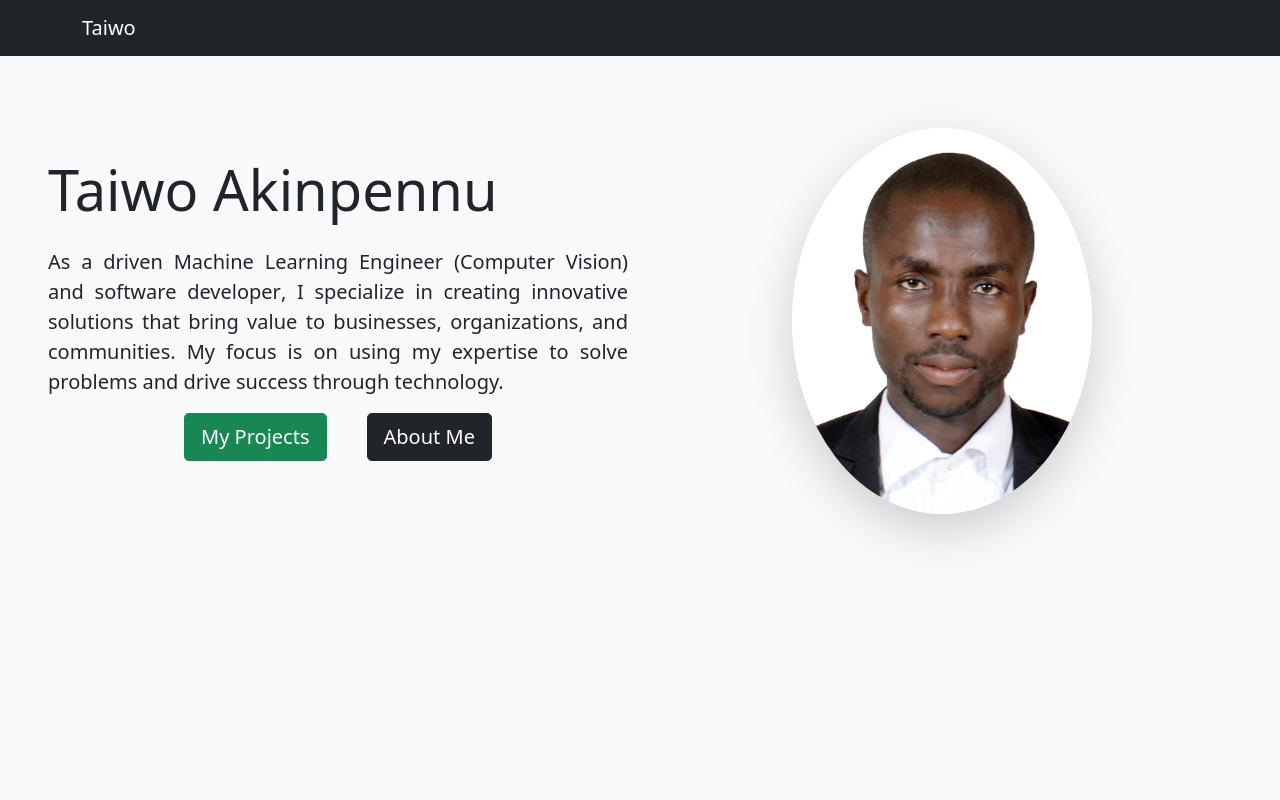
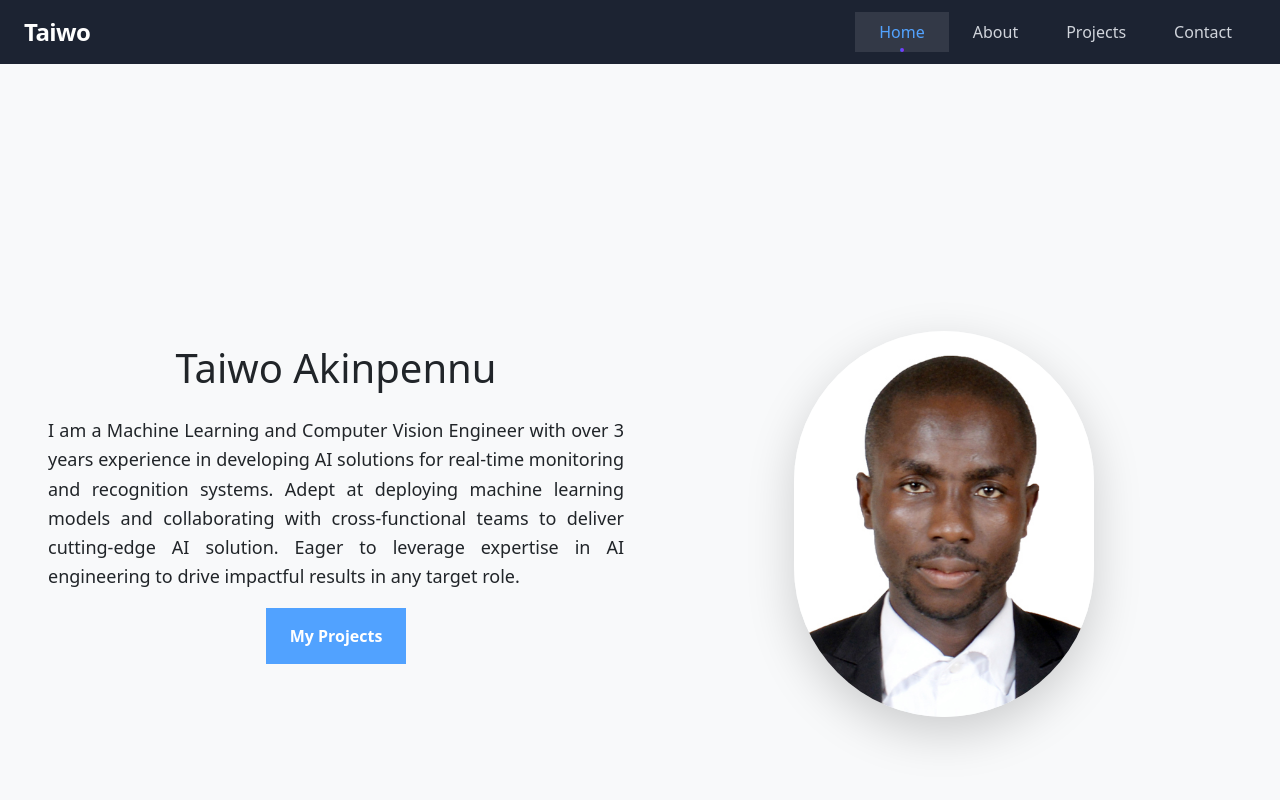
Before and after one commit to riyeba/My_Portfolio, a React (Vite) app: page / in a window 1280 px wide. Shown: the top 800 px of the page. Built offline with nearby package versions, Linux system fonts and the light colour scheme.

Commit message:
6:04 @9/6/2025

```diff
--- a/src/Home.jsx
+++ b/src/Home.jsx
@@ -1,67 +1,78 @@
-import React, { useEffect } from "react";
-import Aos from "aos";
-import "aos/dist/aos.css"; // Import AOS styles
-import { Container, Row, Col, Button, Image } from "react-bootstrap"; // Import necessary components from React Bootstrap
-import { Link } from "react-router-dom";
+import React, { useEffect, useState } from "react";
+import { useNavigate } from "react-router";
 
 const Home = () => {
+  const [isVisible, setIsVisible] = useState(false);
+
   useEffect(() => {
-    // Initialize AOS on component mount
-    Aos.init({ duration: 1000 }); // You can change the duration as needed
+    // Initialize animation on component mount (replaces AOS)
+    const timer = setTimeout(() => {
+      setIsVisible(true);
+    }, 100);
+
+    return () => clearTimeout(timer);
   }, []);
 
+   const navigate = useNavigate();
+
   return (
-    <Container fluid className="p-5 min-vh-100" style={{ backgroundColor: "#f8f9fa" }}>
+    <div className="w-full p-5 min-h-screen" style={{ backgroundColor: "#f8f9fa" }}>
       {/* Main container with padding and light background */}
 
-      <Row className="align-items-center">
+      <div className="flex items-center min-h-screen">
         {/* Row to center-align the content */}
 
-        <Col xs={12} md={6} className="text-center text-md-start">
+        <div className="w-full grid grid-cols-1 md:grid-cols-2 gap-8 items-center">
+
+          <div className="text-center md:text-left">
             {/* Left Column for text and buttons */}
-          <h1 className="display-4 font-weight-bold mb-4" data-aos="zoom-in">
+            <h1 className={`text-4xl md:text-5xl font-bold mb-4 transition-all duration-1000 ${
+              isVisible ? 'scale-100 opacity-100' : 'scale-95 opacity-0'
+            }`}>
               Taiwo Akinpennu
             </h1>
-          <p className="lead mb-3 text-justify" data-aos="zoom-in">
-            As a driven <strong> Machine Learning Engineer (Computer Vision) and software developer</strong>, I specialize in creating innovative solutions that bring value to businesses,
-            organizations, and communities. My focus is on using my expertise to solve problems and drive success through technology.
+            <p className={`text-lg mb-3 text-justify leading-relaxed transition-all duration-1000 delay-200 ${
+              isVisible ? 'scale-100 opacity-100' : 'scale-95 opacity-0'
+            }`}>
+              I am a Machine Learning and Computer Vision Engineer with over 3 years experience in developing AI solutions for real-time monitoring and recognition systems. Adept at deploying machine learning models and collaborating with cross-functional
+              teams to deliver cutting-edge AI solution. Eager to leverage expertise in AI engineering to drive
+              impactful results in any target role.
             </p>
-          <div data-aos="zoom-in">
+            <div className={`transition-all duration-1000 delay-400 ${
+              isVisible ? 'scale-100 opacity-100' : 'scale-95 opacity-0'
+            }`}>
               {/* Buttons for navigating to projects and about sections */}
-            <Row className="d-flex justify-content-center">
-              <Col xs="auto" className="mb-3 mb-md-0">
-                <Link to="/twoproject">
-                  <Button variant="success" size="lg" className="me-3">
+              <div className="flex justify-center">
+                <div className="mb-3 md:mb-0">
+                  <button
+                    onClick={() => {
+                      // In your real app, use: navigate('/mlearning') or Link component
+                      // console.log('Navigate to /mlearning');
+                      navigate("/mlearning")
+                    }}
+                    className="bg-blue-400 hover:bg-green-700 text-white font-semibold py-3 px-6 rounded-lg text-lg mr-3 transition-colors duration-200"
+                  >
                     My Projects
-                  </Button>
-                </Link>
-              </Col>
-              <Col xs="auto">
-                <Link to="/about">
-                  <Button variant="dark" size="lg">
-                    About Me
-                  </Button>
-                </Link>
-              </Col>
-            </Row>
+                  </button>
                 </div>
-        </Col>
+              </div>
+            </div>
+          </div>
 
-        <Col xs={12} md={6} className="d-flex justify-content-center">
+          <div className="flex justify-center">
             {/* Right Column for Image */}
             <img
               src="/images/Photo.jpg"
               alt="Taiwo Akinpennu"
-            className="rounded-circle shadow-lg mt-4 img-fluid" // img-fluid ensures the image is responsive
-            data-aos="zoom-in" // Apply zoom-in effect to the image
+              className={`rounded-full shadow-lg mt-4 w-full h-auto max-w-xs transition-all duration-1000 delay-600 ${
+                isVisible ? 'scale-100 opacity-100' : 'scale-95 opacity-0'
+              }`}
               style={{ maxWidth: "300px" }} // Ensures image does not get too large on large screens
             />
-        </Col>
-      </Row>
-
-
-
-    </Container>
+          </div>
+        </div>
+      </div>
+    </div>
   );
 };
 
--- a/src/NavBar.jsx
+++ b/src/NavBar.jsx
@@ -1,38 +1,146 @@
-
-
-import React, { useState } from 'react';
-import { Navbar, Nav, Container } from 'react-bootstrap';
-import { Link } from 'react-router-dom'; // For navigation
+import React, { useState, useEffect } from 'react';
 
 const NavBar = () => {
-  // State to track the navbar collapse
-  const [isCollapsed, setIsCollapsed] = useState(true);
+  const [isOpen, setIsOpen] = useState(false);
+  const [scrolled, setScrolled] = useState(false);
+  const [activeLink, setActiveLink] = useState('/'); // Mock active link for demo
 
-  // Function to handle nav item click and close the navbar
-  const handleNavItemClick = () => {
-    setIsCollapsed(true); // Collapse the navbar
+  // Handle scroll effect
+  useEffect(() => {
+    const handleScroll = () => {
+      const isScrolled = window.scrollY > 10;
+      setScrolled(isScrolled);
+    };
+
+    window.addEventListener('scroll', handleScroll);
+    return () => window.removeEventListener('scroll', handleScroll);
+  }, []);
+
+  // Handle nav item click
+  const handleNavItemClick = (path) => {
+    setIsOpen(false);
+    setActiveLink(path); // Mock setting active link
+    // In your real app, you'll use: navigate(path) or Link component
   };
 
+  // Check if link is active
+  const isActiveLink = (path) => {
+    return activeLink === path;
+  };
+
+  const navLinks = [
+    { path: '/', label: 'Home' },
+    { path: '/about', label: 'About' },
+    { path: '/twoproject', label: 'Projects' },
+    { path: '/contact', label: 'Contact' }
+  ];
+
   return (
-    <Navbar bg="dark" variant="dark" expand="lg" className="sticky-top">
-      <Container>
-        <Link to="/" className='text-decoration-none'>
-          <Navbar.Brand className="me-auto">Taiwo</Navbar.Brand>
-        </Link>
-        <Navbar.Toggle
-          aria-controls="navbar-nav"
-          onClick={() => setIsCollapsed(!isCollapsed)} // Toggle collapse on button click
-        />
-        <Navbar.Collapse id="navbar-nav" in={!isCollapsed}> {/* Manage collapse state */}
-          <Nav className="ms-auto">
-            <Nav.Link as={Link} to="/" className="nav-link" onClick={handleNavItemClick}>Home</Nav.Link>
-            <Nav.Link as={Link} to="/about" className="nav-link" onClick={handleNavItemClick}>About</Nav.Link>
-            <Nav.Link as={Link} to="/twoproject" className="nav-link" onClick={handleNavItemClick}>Projects</Nav.Link>
-            <Nav.Link as={Link} to="/contact" className="nav-link" onClick={handleNavItemClick}>Contact</Nav.Link>
-          </Nav>
-        </Navbar.Collapse>
-      </Container>
-    </Navbar>
+    <nav className={`sticky top-0 z-50 transition-all duration-300 ${
+      scrolled
+        ? 'bg-white/95 backdrop-blur-md shadow-lg border-b border-gray-200/20'
+        : 'bg-gray-900/95 backdrop-blur-md'
+    }`}>
+      <div className="max-w-7xl mx-auto px-4 sm:px-6 lg:px-8">
+        <div className="flex justify-between items-center h-16">
+          {/* Logo/Brand */}
+          <button
+            onClick={() => handleNavItemClick('/')}
+            className="flex items-center space-x-2 group"
+          >
+            <div className={`relative ${
+              scrolled ? 'text-gray-900' : 'text-white'
+            } transition-colors duration-300`}>
+              <span className="text-2xl font-bold tracking-tight">Taiwo</span>
+              <div className="absolute -bottom-1 left-0 w-0 h-0.5 bg-gradient-to-r from-blue-600 to-purple-600 group-hover:w-full transition-all duration-300"></div>
+            </div>
+          </button>
+
+          {/* Desktop Navigation */}
+          <div className="hidden md:flex items-center space-x-1">
+            {navLinks.map((link) => (
+              <button
+                key={link.path}
+                onClick={() => handleNavItemClick(link.path)}
+                className={`relative px-4 py-2 rounded-lg font-medium transition-all duration-200 group ${
+                  isActiveLink(link.path)
+                    ? scrolled
+                      ? 'text-blue-600 bg-blue-50'
+                      : 'text-blue-400 bg-white/10'
+                    : scrolled
+                      ? 'text-gray-700 hover:text-blue-600 hover:bg-gray-100'
+                      : 'text-gray-300 hover:text-white hover:bg-white/10'
+                }`}
+              >
+                {link.label}
+                {isActiveLink(link.path) && (
+                  <div className="absolute bottom-0 left-1/2 transform -translate-x-1/2 w-1 h-1 bg-gradient-to-r from-blue-600 to-purple-600 rounded-full"></div>
+                )}
+              </button>
+            ))}
+          </div>
+
+          {/* Mobile menu button */}
+          <div className="md:hidden">
+            <button
+              onClick={() => setIsOpen(!isOpen)}
+              className={`relative p-2 rounded-lg transition-colors duration-200 ${
+                scrolled
+                  ? 'text-gray-700 hover:bg-gray-100'
+                  : 'text-gray-300 hover:bg-white/10'
+              }`}
+              aria-label="Toggle navigation menu"
+            >
+              <div className="w-6 h-6 relative">
+                <span className={`absolute left-0 top-1 w-6 h-0.5 bg-current transform transition-all duration-300 ${
+                  isOpen ? 'rotate-45 translate-y-2' : ''
+                }`}></span>
+                <span className={`absolute left-0 top-3 w-6 h-0.5 bg-current transition-opacity duration-300 ${
+                  isOpen ? 'opacity-0' : 'opacity-100'
+                }`}></span>
+                <span className={`absolute left-0 top-5 w-6 h-0.5 bg-current transform transition-all duration-300 ${
+                  isOpen ? '-rotate-45 -translate-y-2' : ''
+                }`}></span>
+              </div>
+            </button>
+          </div>
+        </div>
+
+        {/* Mobile Navigation Menu */}
+        <div className={`md:hidden transition-all duration-300 ease-in-out ${
+          isOpen
+            ? 'max-h-64 opacity-100'
+            : 'max-h-0 opacity-0 overflow-hidden'
+        }`}>
+          <div className={`py-4 space-y-2 border-t ${
+            scrolled ? 'border-gray-200' : 'border-gray-700'
+          }`}>
+            {navLinks.map((link) => (
+              <button
+                key={link.path}
+                onClick={() => handleNavItemClick(link.path)}
+                className={`w-full text-left block px-4 py-3 rounded-lg font-medium transition-all duration-200 ${
+                  isActiveLink(link.path)
+                    ? scrolled
+                      ? 'text-blue-600 bg-blue-50 border-l-4 border-blue-600'
+                      : 'text-blue-400 bg-white/10 border-l-4 border-blue-400'
+                    : scrolled
+                      ? 'text-gray-700 hover:text-blue-600 hover:bg-gray-50'
+                      : 'text-gray-300 hover:text-white hover:bg-white/5'
+                }`}
+              >
+                <div className="flex items-center justify-between">
+                  <span>{link.label}</span>
+                  {isActiveLink(link.path) && (
+                    <div className="w-2 h-2 bg-gradient-to-r from-blue-600 to-purple-600 rounded-full"></div>
+                  )}
+                </div>
+              </button>
+            ))}
+          </div>
+        </div>
+      </div>
+    </nav>
   );
 };
 
```
Lines whose indentation alone changed are shown as unchanged.
